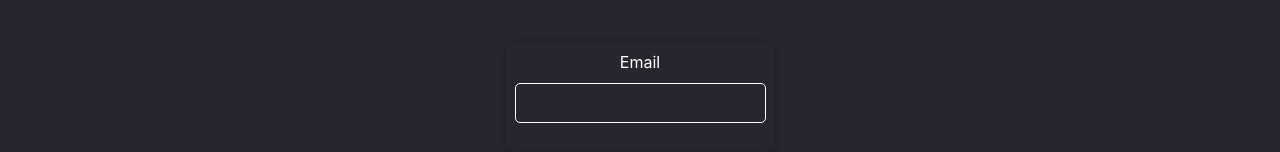
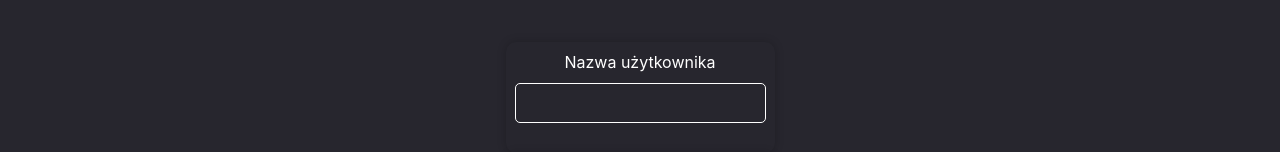
Before and after one commit to JulianKorgol/tournament_management, a React (Create React App) app in the folder frontend/: page /login in a window 1280 px wide. Shown: the part 246-398 px from the top of the page. Built offline with nearby package versions, Linux system fonts and the light colour scheme.

Commit message:
login finished

```diff
--- a/frontend/src/views/LoginView/LoginView.js
+++ b/frontend/src/views/LoginView/LoginView.js
@@ -5,6 +5,7 @@ import Cookies from "js-cookie"
 import { get, post } from "../../functions/Requests/Requests";
 import AppContext from "../../functions/AppContext/AppContext";
 import Toast from "../../functions/Toast/Toast";
+import { useNavigate } from "react-router";
 
 
 
@@ -13,6 +14,7 @@ const Login = () => {
     const [open, setOpen] = React.useState(false);
     const [message, setMessage] = React.useState("");
     const [status, setStatus] = React.useState("success");
+    const redirection = useNavigate();
 
 
     const MakeToast = (message, status) => {
@@ -29,9 +31,8 @@ const Login = () => {
         const response = await post("login/", {username: username, password: password}).catch(err => err.response);
 
         if (response.status === 200) {
-            console.log(response);
             const userInfo = await get("me/", { withCredentials: true }).catch(err => err.response);
-            console.log(userInfo);
+
             if (userInfo.status === 200) {
                 axios.defaults.headers.common['X-CSRFToken'] = Cookies.get("csrftoken")
                 return true;
@@ -53,11 +54,14 @@ const Login = () => {
         if (login_entry) {
             setLoading(false);
             MakeToast("Logowanie powiodło się", "success");
+            setTimeout(() => {
+                redirection("/panel");
+            }, 1000);
             return
         }
 
+        setLoading(false);
         MakeToast("Logowanie nie powiodło się", "error");
-        setLoading(false);
     }
 
 
@@ -68,7 +72,7 @@ const Login = () => {
             <div className={styles.form}>
                 <form onSubmit={formSubmit}>
                     <div className={styles.formContent}>
-                        <label className={styles.label} htmlFor="username">Email</label>
+                        <label className={styles.label} htmlFor="username">Nazwa użytkownika</label>
                         <input className={styles.input} type="text" name="username" id="username" />
                     </div>
                     <div className={styles.formContent}>
```
